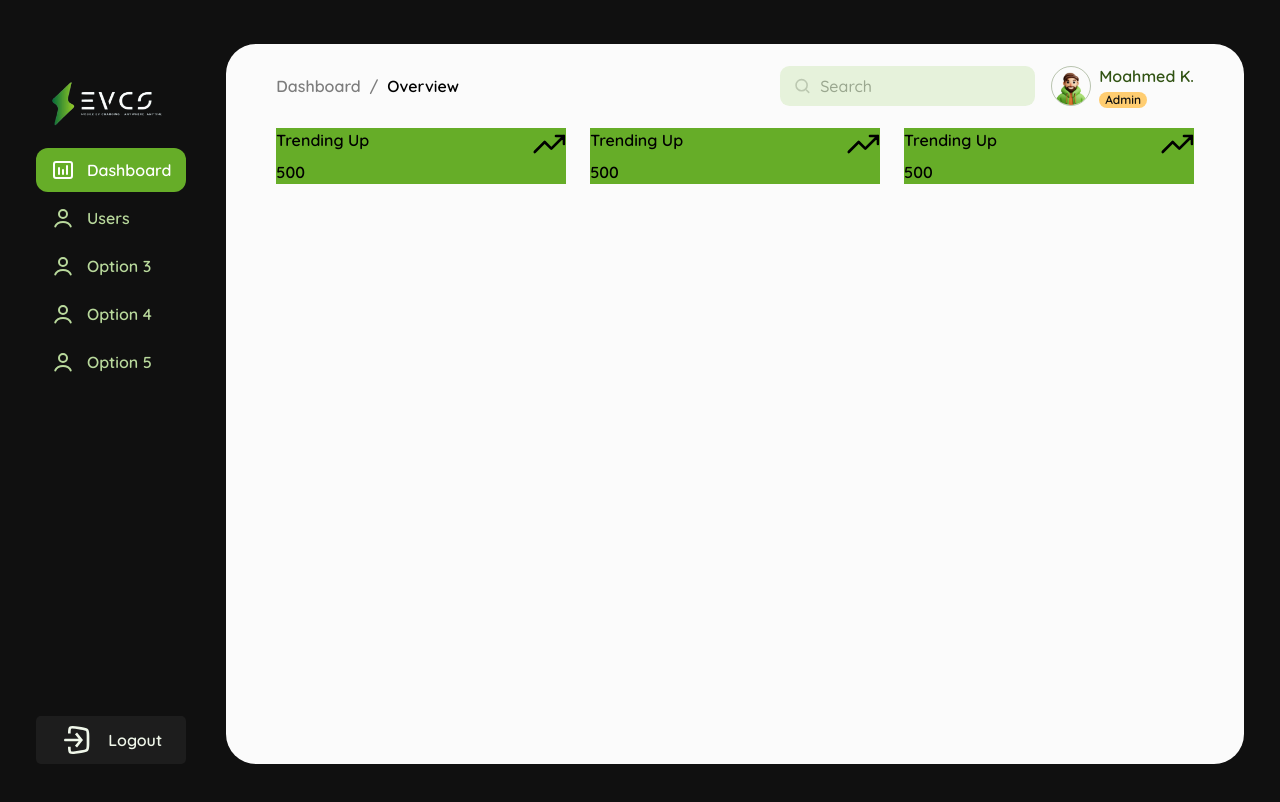
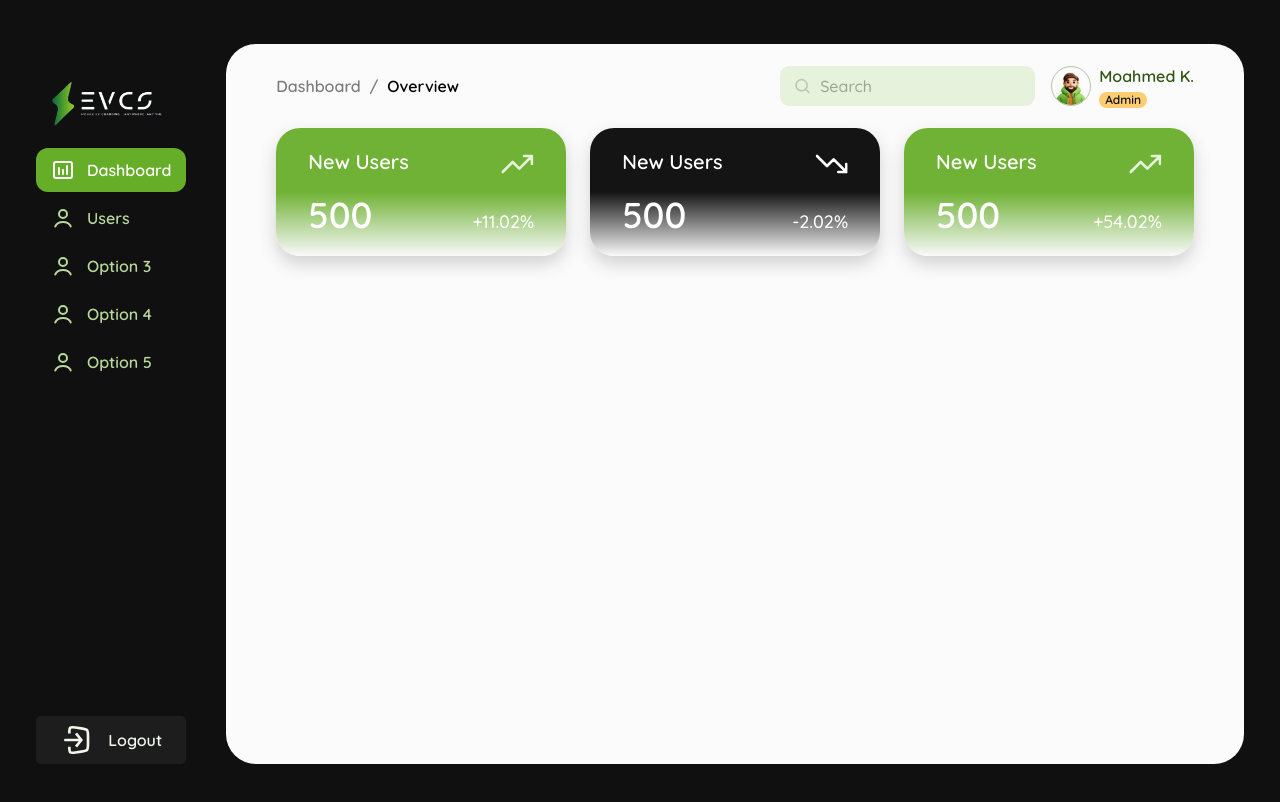
Before and after one commit to mahmoud-alaa1/EVCS-Dashboard, a React (Vite) app: page /overview in a window 1280 px wide. Shown: the top 802 px of the page. Built offline with nearby package versions, Linux system fonts and the light colour scheme.

Commit message:
Overview Page
I made the first section th stastics

```diff
--- a/src/components/Statistics.tsx
+++ b/src/components/Statistics.tsx
@@ -3,9 +3,9 @@ import StatisticsCard from "../ui/StatisticsCard";
 export default function Statistics() {
   return (
     <div className="grid gap-6 grid-cols-statistics">
-      <StatisticsCard className="" />
-      <StatisticsCard className="" />
-      <StatisticsCard className="" />
+      <StatisticsCard rate={11.02} className="" />
+      <StatisticsCard rate={-2.02} className="" />
+      <StatisticsCard rate={54.02} className="" />
     </div>
   );
 }
--- /dev/null
+++ b/src/icons/TrendingDown.tsx
@@ -0,0 +1,32 @@
+
+export default function TrendingDown() {
+  return (
+    <svg
+      width="33"
+      height="32"
+      viewBox="0 0 33 32"
+      fill="none"
+      xmlns="http://www.w3.org/2000/svg"
+    >
+      <g clipPath="url(#clip0_645_389)">
+        <path
+          d="M31.3333 24L18.6667 11.3333L12 18L1.99998 8M31.3333 24H23.3333M31.3333 24V16"
+          stroke="currentColor"
+          strokeWidth="2.66667"
+          strokeLinecap="round"
+          strokeLinejoin="round"
+        />
+      </g>
+      <defs>
+        <clipPath id="clip0_645_389">
+          <rect
+            width="32"
+            height="32"
+            fill="white"
+            transform="translate(0.666656)"
+          />
+        </clipPath>
+      </defs>
+    </svg>
+  );
+}
--- a/src/ui/StatisticsCard.tsx
+++ b/src/ui/StatisticsCard.tsx
@@ -1,28 +1,41 @@
+import TrendingDown from "../icons/TrendingDown";
 import TrendingUp from "../icons/TrendingUp";
 
 export default function StatisticsCard({
   className = "",
-  title = "Trending Up",
+  title = "New Users",
   value = 500,
-  rate,
+  rate = 11.02,
 }: {
   className?: string;
   title?: string;
   value?: number;
   rate?: number;
 }) {
+  const bgClass =
+    rate > 0 ? "bg-statistics-positive" : "bg-statistics-negative";
+
   return (
-    <div className={`bg-statistics-positive ${className}`}>
+    <div
+      className={`shadow-statistics flex flex-col justify-between h-32 ${bgClass} px-8 py-5 rounded-3xl text-white ${className}`}
+    >
       <div className="flex justify-between">
-        <h2>{title}</h2>
-        <TrendingUp />
+        <h2 className="font-semibold text-xl">{title}</h2>
+        {rate > 0 ? (
+          <i className="text-light-green-300">
+            <TrendingUp />
+          </i>
+        ) : (
+          <TrendingDown />
+        )}
       </div>
-      <div className="flex justify-between">
-        <span>{value}</span>
-        <span>{rate}</span>
+      <div className="flex justify-between items-baseline">
+        <span className="text-4xl">{value}</span>
+        <span className="text-lg font-[500] ">
+          {rate > 0 && "+"}
+          {rate}%
+        </span>
       </div>
     </div>
   );
 }
-// background: linear-gradient(0deg, var(--Base, #66AD28), var(--Base, #66AD28)),
-// linear-gradient(180deg, rgba(255, 255, 255, 0) 0%, rgba(255, 255, 255, 0.5) 100%);
--- a/tailwind.config.js
+++ b/tailwind.config.js
@@ -10,17 +10,17 @@ export default {
           "linear-gradient(90deg, #497C1D 0%, #66AD28 50%, #497C1D 100%)",
 
         "statistics-positive":
-          "linear-gradient(0deg, var(--Base, #66AD28), var(--Base, #66AD28)),linear-gradient(180deg, rgba(255, 255, 255, 0) 0%, rgba(255, 255, 255, 0.5) 100%)",
+          "linear-gradient(180deg, rgba(111,178,53,1) 50%, rgba(250,250,250,1) 100%, rgba(218,218,218,1) 100%)",
 
         "statistics-negative":
-          "linear-gradient(0deg, var(--Dark, #101010), var(--Dark, #101010)),linear-gradient(180deg, rgba(255, 255, 255, 0) 0%, rgba(255, 255, 255, 0.5) 100%)",
+          "linear-gradient(180deg, rgba(20,20,20,1) 50%, rgba(250,250,250,1) 100%, rgba(218,218,218,1) 100%)",
 
         "login-gradient":
           "linear-gradient(0deg, var(--Dark, #101010), var(--Dark, #101010)),radial-gradient(50% 50% at 50% 50%, rgba(102, 173, 40, 0.8) 0%, rgba(102, 173, 40, 0) 100%)",
       },
 
       gridTemplateColumns: {
-        statistics: "repeat(auto-fit, minmax(200px, 1fr))",
+        statistics: "repeat(auto-fit, minmax(260px, 1fr))",
       },
 
       borderWidth: {
@@ -41,6 +41,11 @@ export default {
         "tag-lg": "4px 12px ",
         "tag-sm": "0 6px",
       },
+
+      boxShadow: {
+        statistics: "0px 8px 16.7px 0px rgba(46, 46, 50, 0.2)", // #2E2E3233 in rgba is equivalent to rgba(46, 46, 50, 0.2)',
+      },
+
       colors: {
         "umm-al-quwain": {
           text: "#A62195",
```
